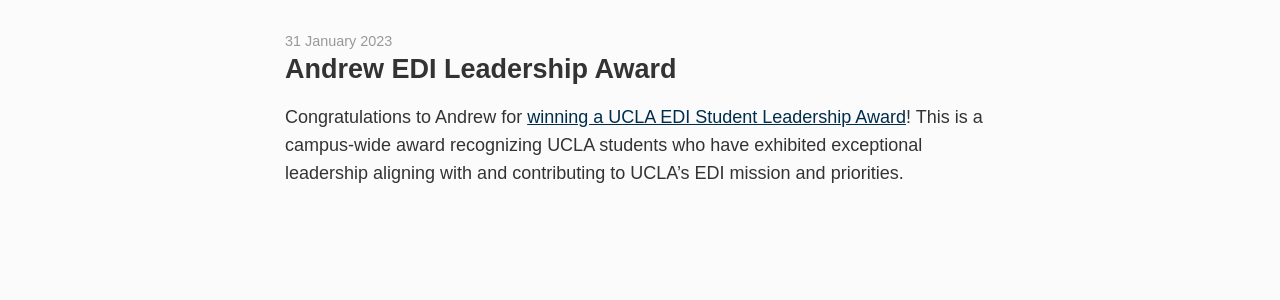
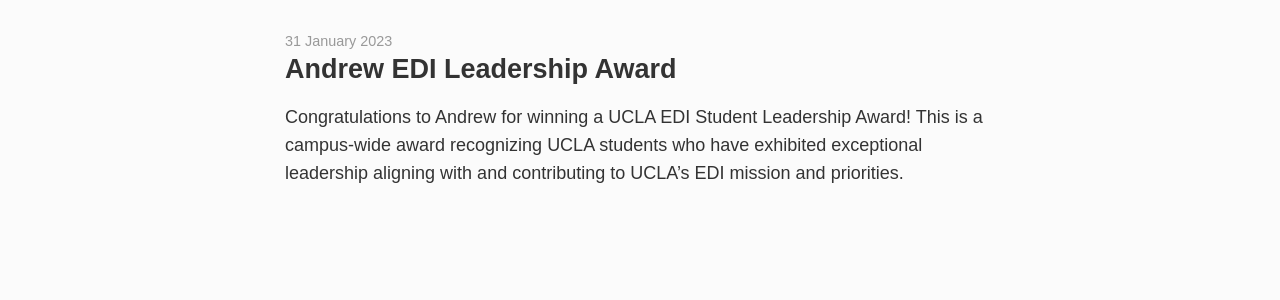
Before and after one commit to meyer-lab/asmlab.org, a Jekyll site: the page built from _posts/news/2023-01-31-Andrew-EDI-award.md, in a window 1280 px wide. Shown: the part 129-429 px from the top of the page. Built offline with Jekyll 4.4.1, drawn with Linux system fonts in a browser that asks for light colours; some web fonts are replaced; some of the changed lines change nothing that is shown.

Commit message:
Fix a link

```diff
--- a/_posts/news/2023-01-31-Andrew-EDI-award.md
+++ b/_posts/news/2023-01-31-Andrew-EDI-award.md
@@ -4,4 +4,4 @@
 date:   2023-01-31 12:00:00
 categories: news
 ---
-Congratulations to Andrew for [winning a UCLA EDI Student Leadership Award](https://equity.ucla.edu/ucla-edi-student-leadership-award/overview-and-application/)! This is a campus-wide award recognizing UCLA students who have exhibited exceptional leadership aligning with and contributing to UCLA's EDI mission and priorities.
+Congratulations to Andrew for winning a UCLA EDI Student Leadership Award! This is a campus-wide award recognizing UCLA students who have exhibited exceptional leadership aligning with and contributing to UCLA's EDI mission and priorities.
```
Also changed, not shown: .github/workflows/build.yml.
